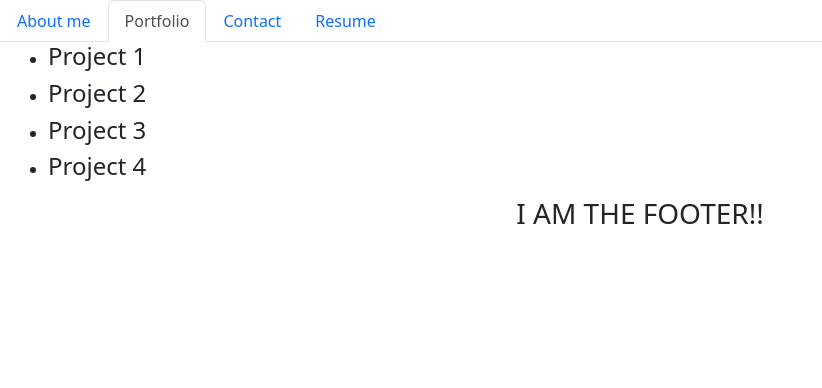
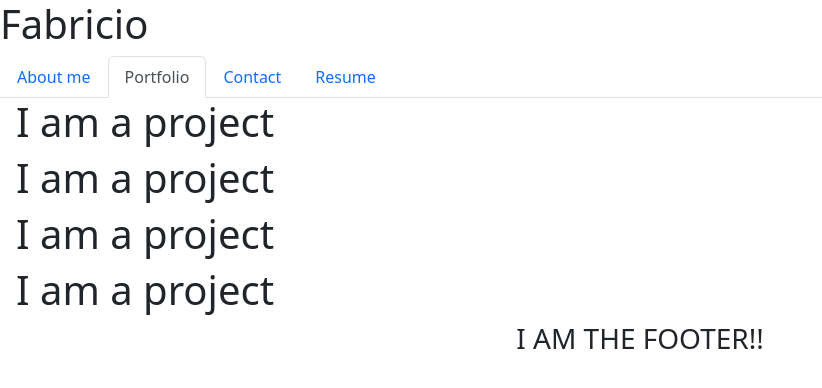
Before and after one commit to fabricioGuac/portfolio-v2, a React (Vite) app: page /portfolio in a window 1280 px wide. Shown: the top 388 px of the page, without its empty margins (0-822 px from the left). Built offline with nearby package versions, Linux system fonts and the light colour scheme.

Commit message:
refactors the App component so it uses the header instead of nav component

```diff
--- a/src/App.jsx
+++ b/src/App.jsx
@@ -1,12 +1,12 @@
 import {Outlet} from 'react-router-dom';
-import Nav from './components/Nav';
+import Header from './components/Header';
 import Footer from './components/Footer';
 
 export default function App() {
 
   return (
     <>
-      <Nav />
+      <Header />
       <main className="mx-3">
         <Outlet />
       </main>
--- a/src/components/Header.jsx
+++ b/src/components/Header.jsx
@@ -0,0 +1,11 @@
+import Nav from "./Nav";
+
+export default function Header () {
+
+    return (
+        <>
+        <h1>Fabricio</h1>
+        <Nav />
+        </>
+    )
+}
--- a/src/components/Poject.jsx
+++ b/src/components/Poject.jsx
@@ -0,0 +1,3 @@
+export default function Project(){
+    return <h1>I am a project</h1>
+}
--- a/src/pages/Portfolio.jsx
+++ b/src/pages/Portfolio.jsx
@@ -1,18 +1,12 @@
+import Project from "../components/Poject";
+
 export default function Portfolio(){
     return (
-        <ul>
-            <li>
-                <h4>Project 1</h4>
-            </li>
-            <li>
-                <h4>Project 2</h4>
-            </li>
-            <li>
-                <h4>Project 3</h4>
-            </li>
-            <li>
-                <h4>Project 4</h4>
-            </li>
-        </ul>
+        <>
+        <Project />
+        <Project />
+        <Project />
+        <Project />
+        </>
     )
 }
```
